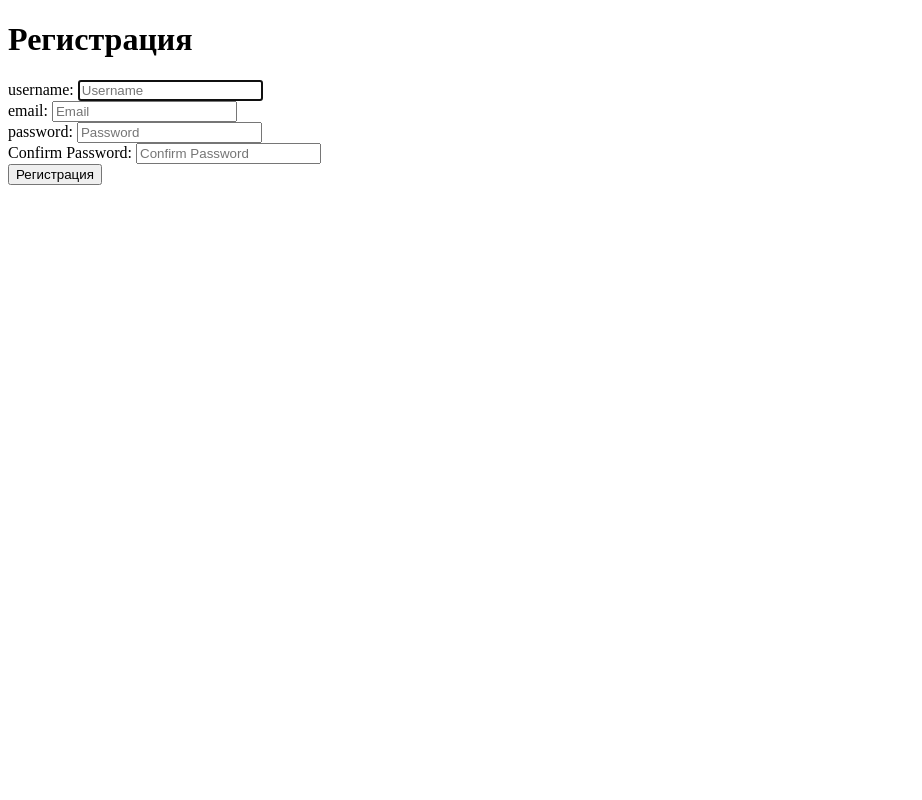
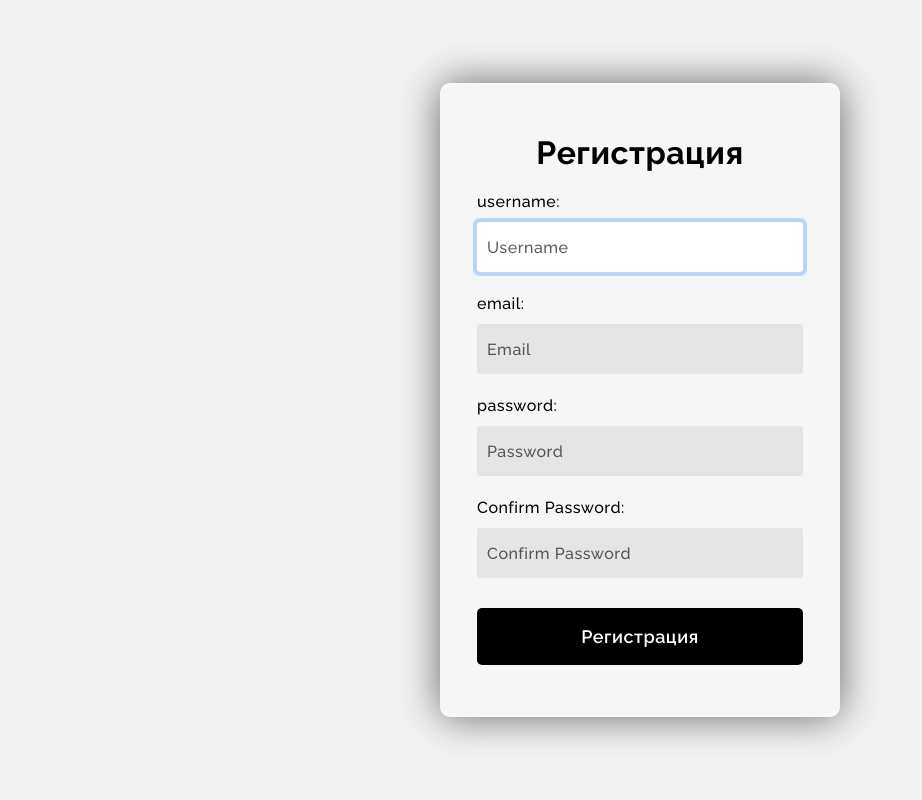
Before and after one commit to TiredOptimist/first-django-project, a Django app: page /registration/register/ in a window 1280 px wide. Shown: the whole page, without its empty margins (0-922 px from the left). Run offline with Django 5.2, Linux system fonts and the light colour scheme.

Commit message:
"about and cards"

```diff
--- a/first/registration/templates/registration/register.html
+++ b/first/registration/templates/registration/register.html
@@ -3,38 +3,51 @@
 <head>
   <meta charset="UTF-8">
   <title>Регистрация</title>
+  <link href="https://cdn.jsdelivr.net/npm/bootstrap@5.3.3/dist/css/bootstrap.min.css" rel="stylesheet" integrity="sha384-QWTKZyjpPEjISv5WaRU9OFeRpok6YctnYmDr5pNlyT2bRjXh0JMhjY6hW+ALEwIH" crossorigin="anonymous">
+  <link rel="stylesheet" href="https://cdnjs.cloudflare.com/ajax/libs/font-awesome/4.7.0/css/font-awesome.min.css">
+  <link rel="preconnect" href="https://fonts.googleapis.com">
+  <link rel="preconnect" href="https://fonts.gstatic.com" crossorigin>
+  <link href="https://fonts.googleapis.com/css2?family=Raleway:ital,wght@0,100..900;1,100..900&display=swap" rel="stylesheet">
+  {% load static %}
+  <link rel="stylesheet" type="text/css" href="{% static 'style.css' %}">
 </head>
 <body>
-<h1>Регистрация</h1>
 
-<form method="post">
+<div class="reg-container">
+    <form method="post" class="reg-form">
+    <h3>Регистрация</h3>
     {% csrf_token %}
     {{ form.non_field_errors }}
-    <div class="form-group">
-        <label for="{{ form.username.id_for_label }}">username:</label>
+    <div class="form-group-reg">
+        <label class="reg-label" for="{{ form.username.id_for_label }}">username:</label>
         {{ form.username }}
         {{ form.username.errors }}
     </div>
 
-    <div class="form-group">
-        <label for="{{ form.email.id_for_label }}">email:</label>
+    <div class="form-group-reg">
+        <label  class="reg-label" for="{{ form.email.id_for_label }}">email:</label>
         {{ form.email }}
         {{ form.email.errors }}
     </div>
 
-    <div class="form-group">
-        <label for="{{ form.password1.id_for_label }}">password:</label>
+    <div class="form-group-reg">
+        <label class="reg-label" for="{{ form.password1.id_for_label }}">password:</label>
         {{ form.password1 }}
         {{ form.password1.errors }}
     </div>
 
-    <div class="form-group">
-        <label for="{{ form.password2.id_for_label }}">Confirm Password:</label>
+    <div class="form-group-reg">
+        <label class="reg-label" for="{{ form.password2.id_for_label }}">Confirm Password:</label>
         {{ form.password2 }}
         {{ form.password2.errors }}
     </div>
 
-    <button type="submit">Регистрация</button>
+    <button type="submit" class="reg-btn">Регистрация</button>
 </form>
+
+
+
+</div>
+
 </body>
 </html>
```
